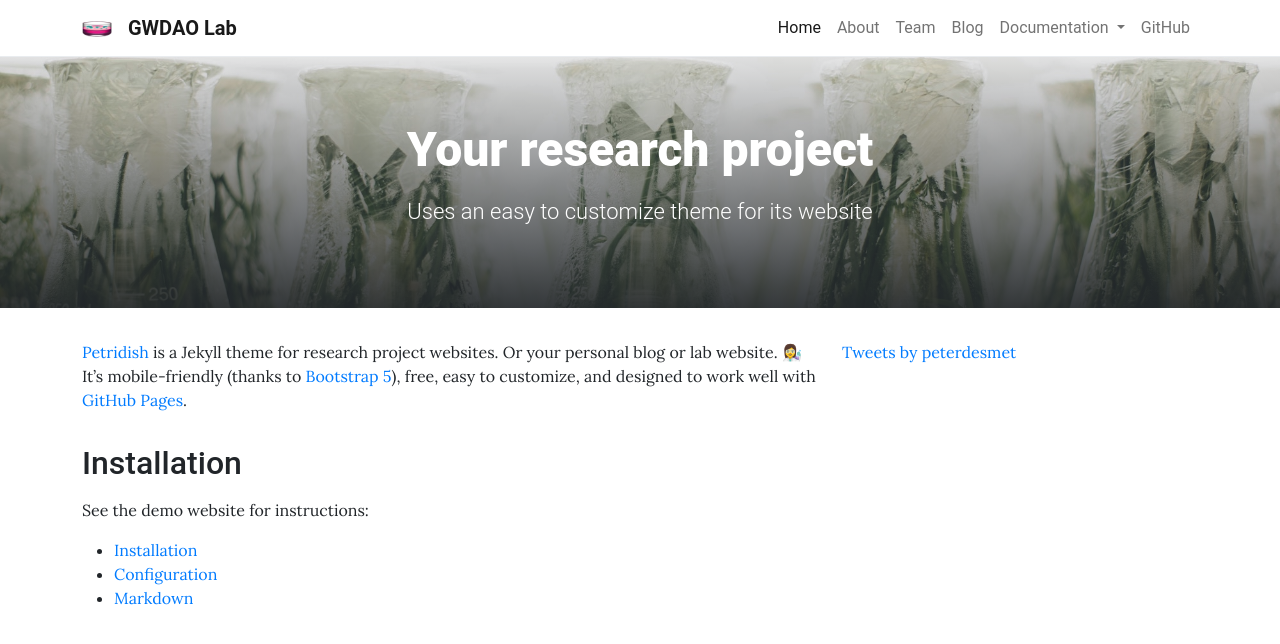
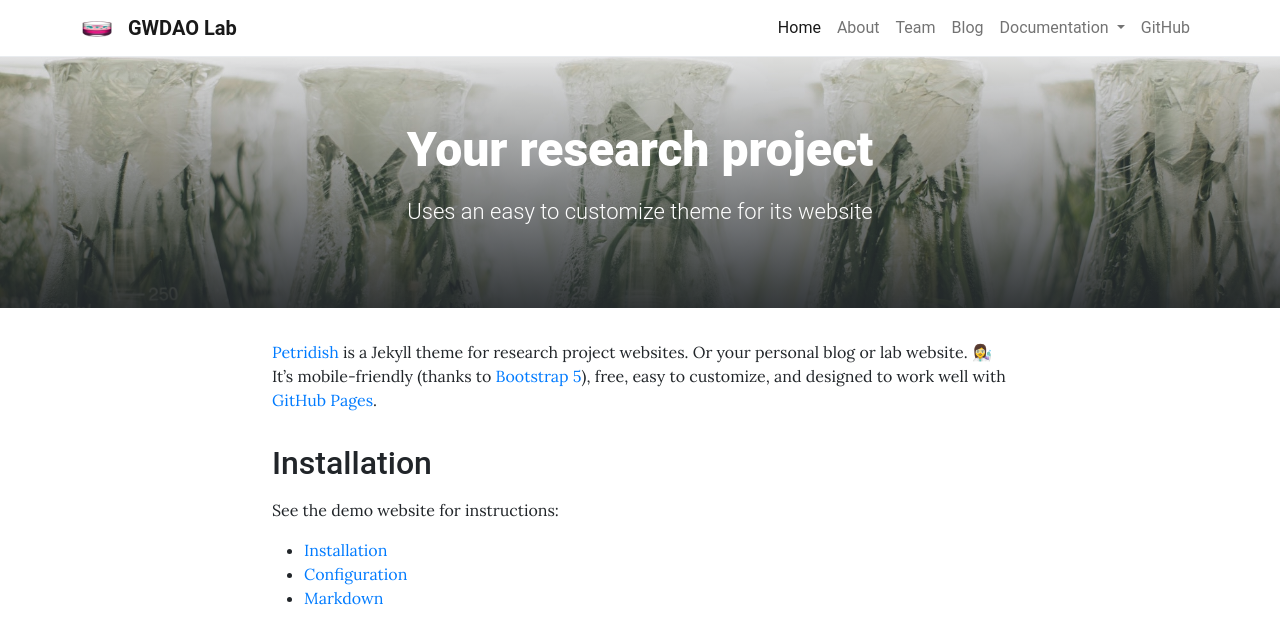
Before and after one commit to jgpark84/testpage, a Jekyll site: the page built from pages/home.md, in a window 1280 px wide and 900 px high, cut to the strip 0-647 px from the top of the window. Shown: the top 644 px of the strip. Built offline with Jekyll 4.4.1, drawn with Linux system fonts in a browser that asks for light colours; comment, search, counter and statistics services are not loaded; part of the change alters nothing that is shown.

Commit message:
Update _config.yml

```diff
--- a/_config.yml
+++ b/_config.yml
@@ -1,7 +1,7 @@
 # SITE SETTINGS
 title: GWDAO Lab                        # Title in top navigation bar (navbar) and <head>
 author: June Gyu Park                    # Used for copyright statement in footer
-baseurl: "/petridish"                   # Only required if your site is in a directory e.g. https://username.github.io/sitename
+baseurl: "/testpage"                   # Only required if your site is in a directory e.g. https://username.github.io/sitename
                                         # which has url: "https://username.github.io" (no slash) and baseurl: "/sitename" (leading slash)
                                         # A baseurl affects internal links, see http://peterdesmet.github.io/petridish/markdown/#links
 
@@ -16,7 +16,7 @@ social:
 
 # THEME SETTINGS (ALL OPTIONAL)
 posts_on_home: 3                        # Show x number of latest posts on homepage, can be 0
-tweets_on_home: true                    # Show Twitter feed of social.twitter on homepage
+tweets_on_home: false                    # Show Twitter feed of social.twitter on homepage
 archive_permalink: /blog/               # Permalink of page using the archive.html layout, required when using post tags
 github_edit: true                       # Show an "edit this page" link in the footer, can also be name of branch (default: main)
 colors:
```
